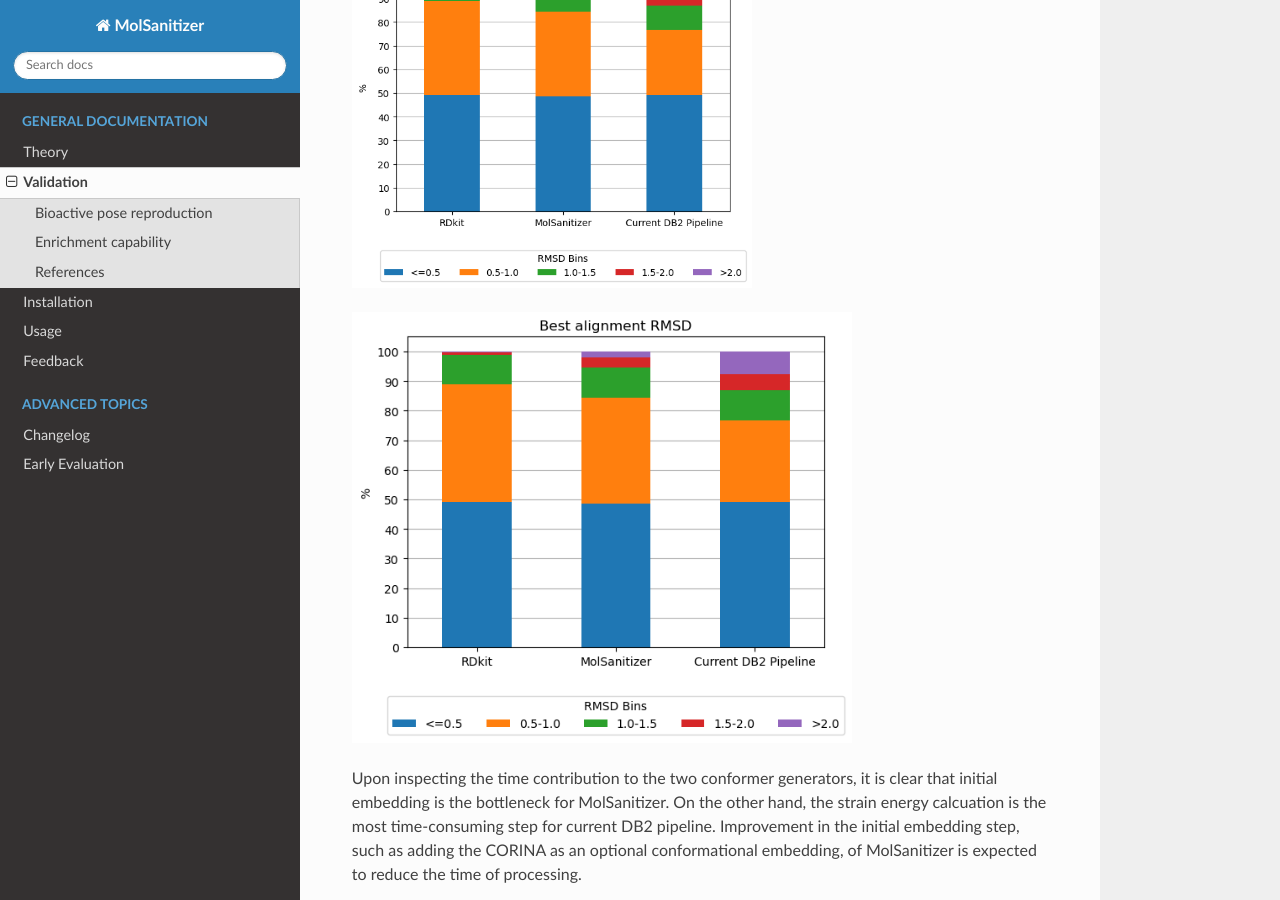
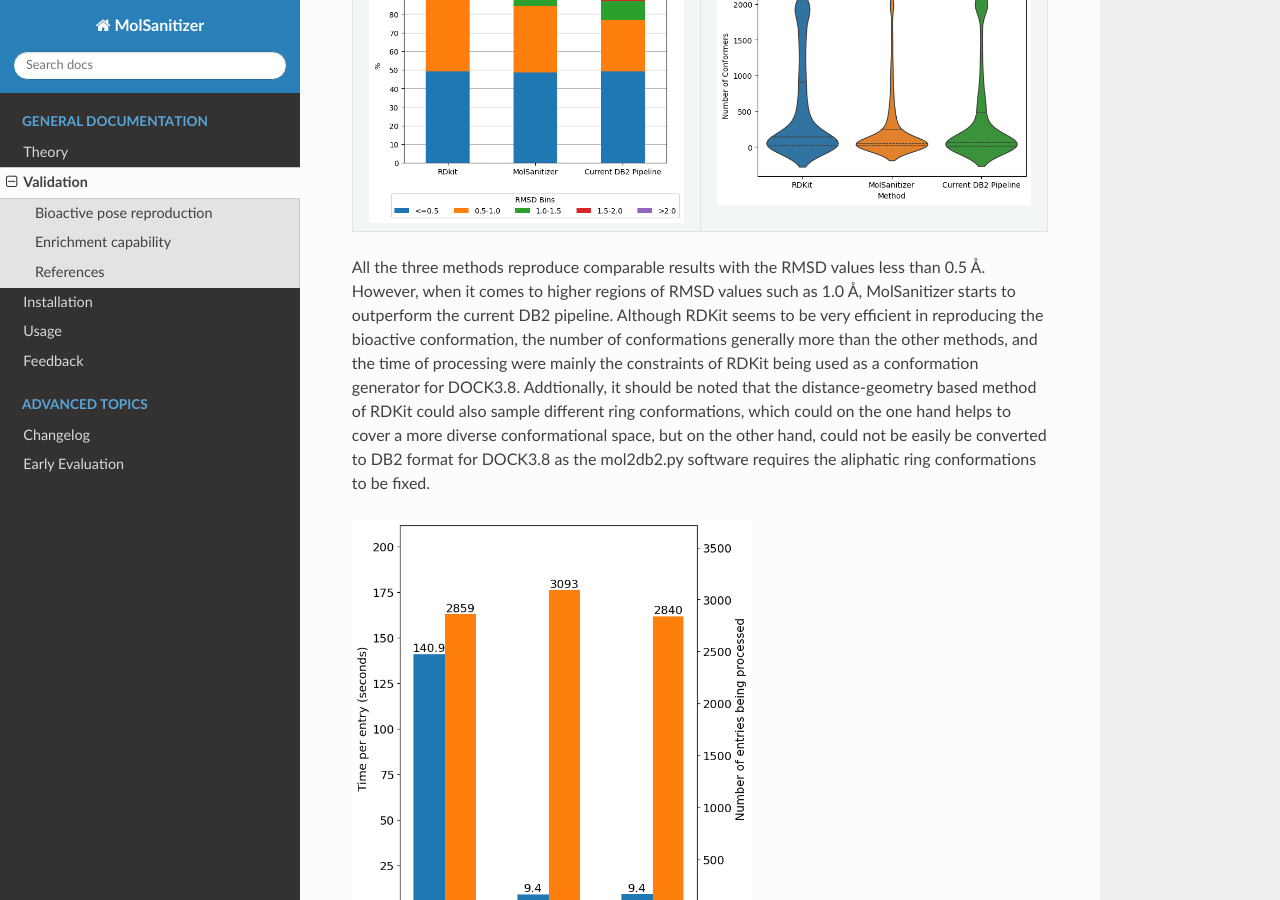
Before and after one commit to phonglam3103/msani-readthedocs, a Sphinx documentation site: the page built from docs/source/validation.rst, in a window 1280 px wide and 900 px high, scrolled down 609 px. Built offline with Sphinx 7.4.7 and the Read the Docs theme 3.1.0, drawn with Linux system fonts in a browser that asks for light colours; formulas are drawn with MathJax 3.

Commit message:
Update validation.rst

```diff
--- a/docs/source/validation.rst
+++ b/docs/source/validation.rst
@@ -11,20 +11,20 @@ Platinum Diverse Dataset contains 2859 high-quality ligand bioactive conformatio
 The number of conformers were set to 2000 for RDkit, MolSanitizer and the DB2 pipeline. The RMSD values were calculated based on the heavy atoms of the generated and the reference conformer using the RDKit's GetBestRMS function.
 
 
-.. image:: _static/RMSD_Platinum.png
-  :width: 400px
+.. list-table::
+   :widths: 50 50
+   :header-rows: 0
+
+   * - .. image:: _static/RMSD_Platinum.png
+         :width: 400px
+     - .. image:: _static/numconfs.png
+         :width: 400px
 
 
-.. image:: _static/numconfs.png
+All the three methods reproduce comparable results with the RMSD values less than 0.5 Å. However, when it comes to higher regions of RMSD values such as 1.0 Å, MolSanitizer starts to outperform the current DB2 pipeline. Although RDKit seems to be very efficient in reproducing the bioactive conformation, the number of conformations generally more than the other methods, and the time of processing were mainly the constraints of RDKit being used as a conformation generator for DOCK3.8. Addtionally, it should be noted that the distance-geometry based method of RDKit could also sample different ring conformations, which could on the one hand helps to cover a more diverse conformational space, but on the other hand, could not be easily be converted to DB2 format for DOCK3.8 as the mol2db2.py software requires the aliphatic ring conformations to be fixed.
+
+.. image:: _static/time.png
   :width: 400px
-
-
- All the three methods reproduce comparable results with the RMSD values less than 0.5 Å. However, when it comes to higher regions of RMSD values such as 1.0 Å, MolSanitizer starts to outperform the current DB2 pipeline. Although RDKit seems to be very efficient in reproducing the bioactive conformation, the number of conformations generally more than the other methods, and the time of processing were mainly the constraints of RDKit being used as a conformation generator for DOCK3.8. Addtionally, it should be noted that the distance-geometry based method of RDKit could also sample different ring conformations, which could on the one hand helps to cover a more diverse conformational space, but on the other hand, could not be easily be converted to DB2 format for DOCK3.8 as the mol2db2.py software requires the aliphatic ring conformations to be fixed.
-
-
-.. image:: _static/RMSD_Platinum.png
-  :width: 500px
-
 
 Upon inspecting the time contribution to the two conformer generators, it is clear that initial embedding is the bottleneck for MolSanitizer. On the other hand, the strain energy calcuation is the most time-consuming step for current DB2 pipeline. Improvement in the initial embedding step, such as adding the CORINA as an optional conformational embedding, of MolSanitizer is expected to reduce the time of processing.
 
```
